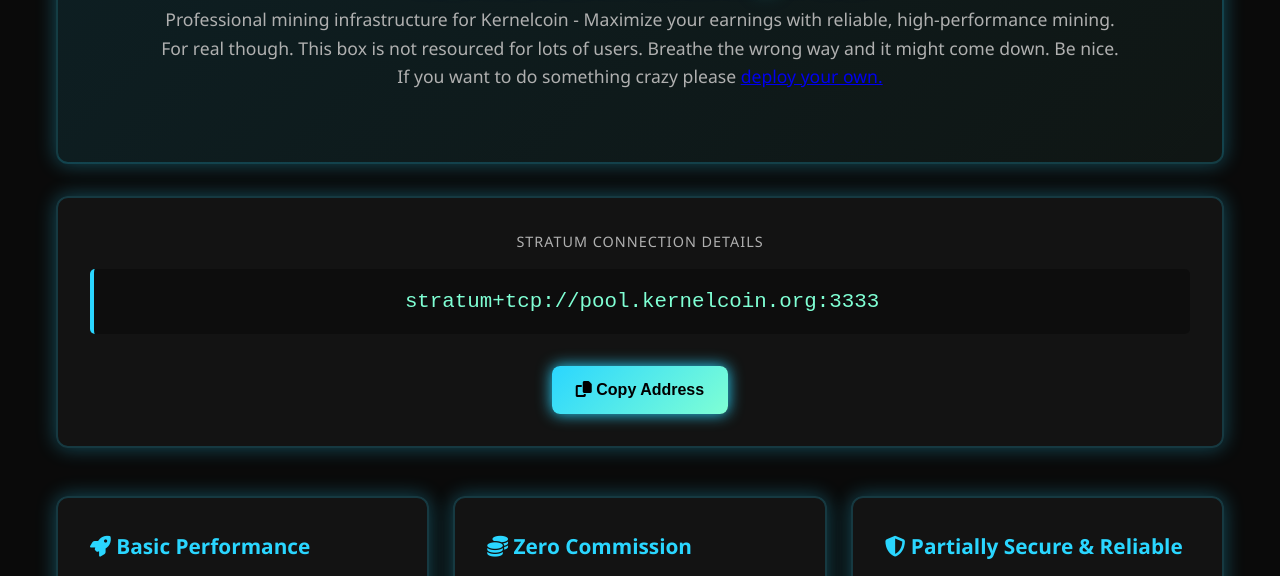
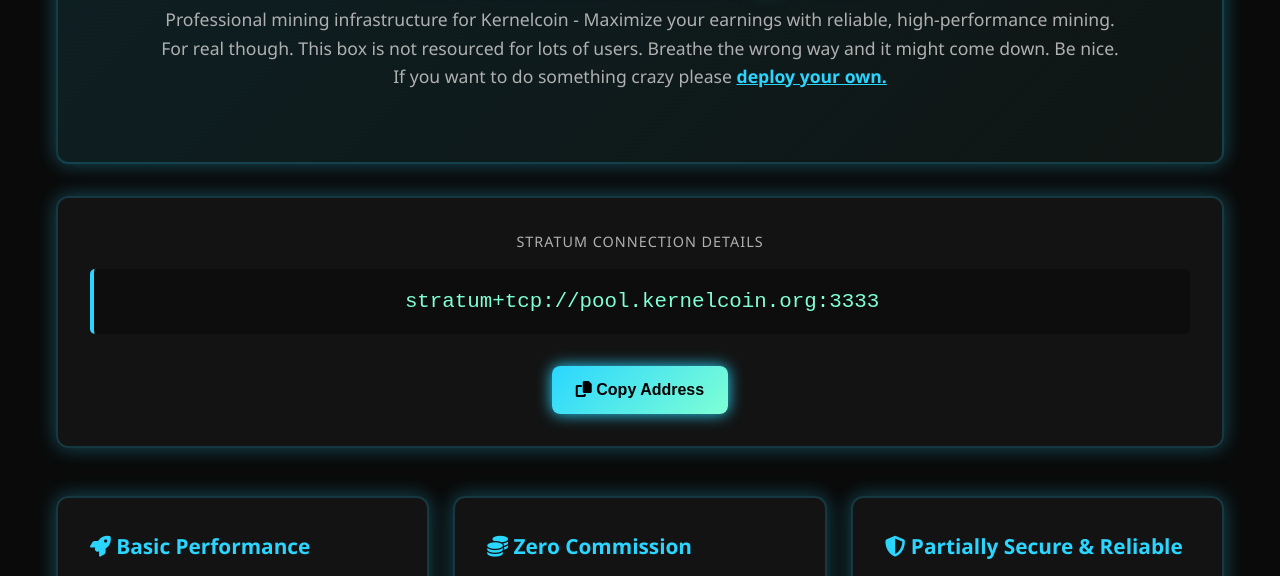
Before and after one commit to kernelcoinproject/kernelcoin-pool, a plain HTML site: page index.html in a window 1280 px wide. Shown: the part 221-797 px from the top of the page. Drawn offline with Linux system fonts and the light colour scheme.

Commit message:
Update index.html

```diff
--- a/index.html
+++ b/index.html
@@ -34,6 +34,12 @@
             color: var(--text-primary);
             line-height: 1.6;
             min-height: 100vh;
+        }
+        a {
+          color: #2ad6ff;
+          font-weight: 600;
+          text-decoration: underline;
+          transition: color 0.2s ease-in-out;
         }
 
         /* Header & Navigation */
```
